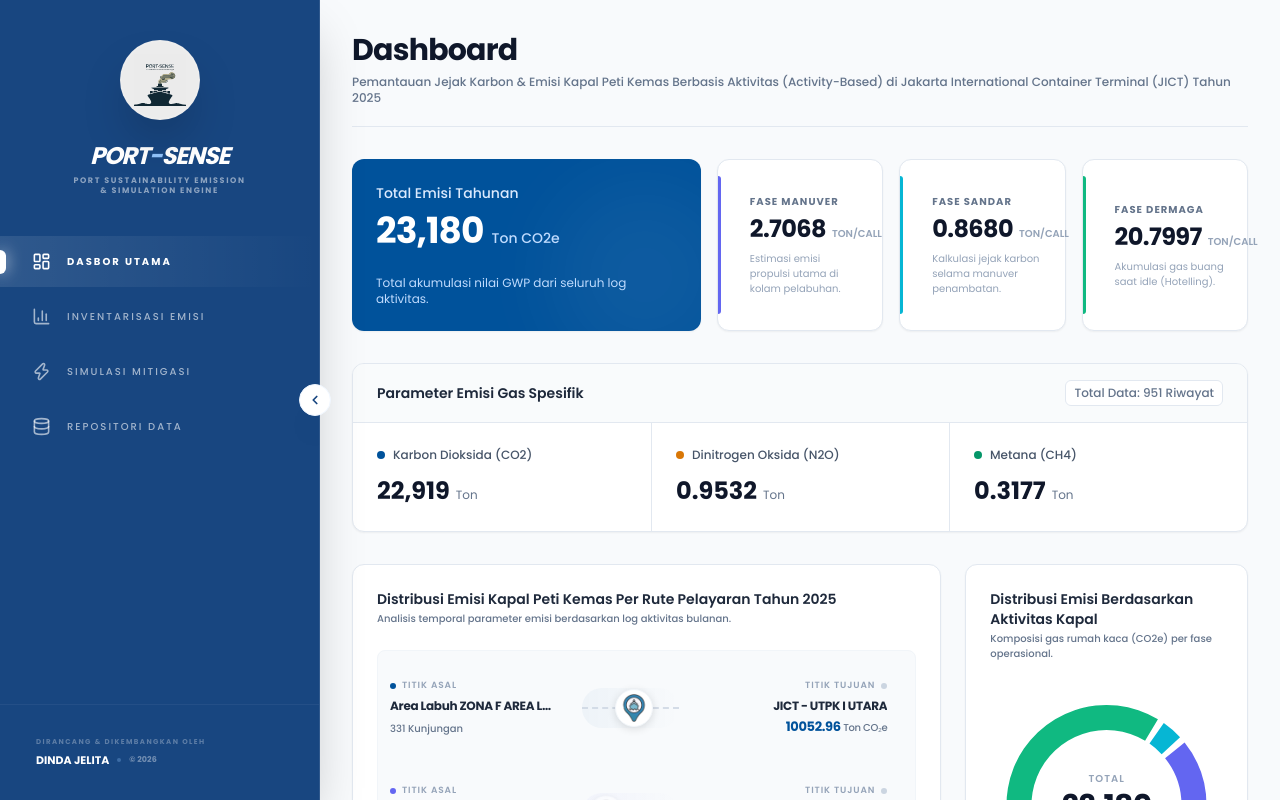
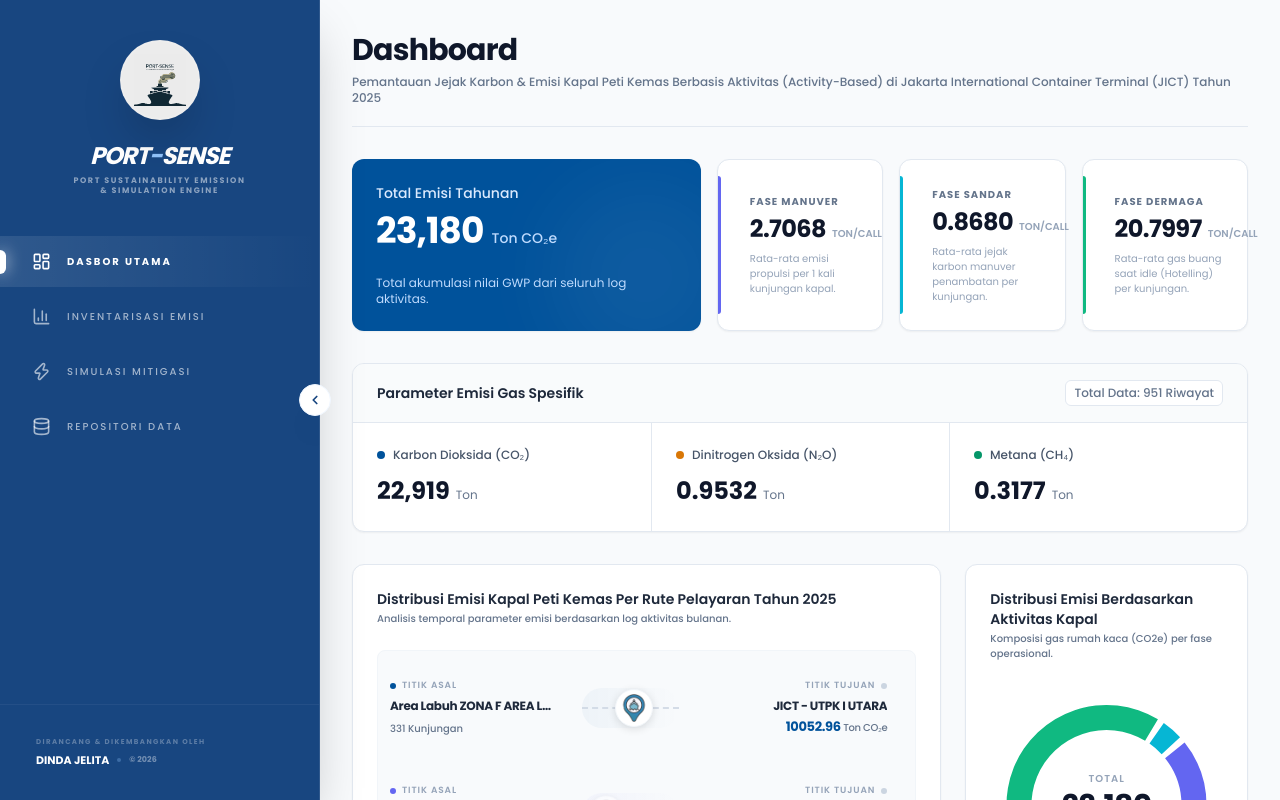
Before and after one commit to 404-ezze/Port-Sense, a React (Create React App) app: page / in a window 1280 px wide. Built offline with nearby package versions, Linux system fonts and the light colour scheme.

Commit message:
perubahan kpi dan rute

```diff
--- a/src/components/Dashboard/DigitalTwinOverview.js
+++ b/src/components/Dashboard/DigitalTwinOverview.js
@@ -89,12 +89,14 @@ const DigitalTwinOverview = ({ vesselData }) => {
             <p className="text-sm font-medium text-blue-100 mb-2">Total Emisi Tahunan</p>
             <div className="flex items-baseline gap-2">
               <h3 className="text-4xl font-bold tracking-tight">{stats.co2e}</h3>
-              <span className="text-sm font-medium text-blue-200">Ton CO2e</span>
+              <span className="text-sm font-medium text-blue-200">Ton CO₂e</span>
             </div>
           </div>
           <p className="text-xs text-blue-200 mt-6 relative z-10">Total akumulasi nilai GWP dari seluruh log aktivitas.</p>
           <div className="absolute -right-10 -bottom-10 w-48 h-48 bg-white opacity-5 rounded-full blur-2xl pointer-events-none"></div>
         </div>
+
+        {/* KOTAK FASE MANUVER (Perbaikan Teks) */}
         <div className="bg-white rounded-xl p-5 border border-slate-200 shadow-sm flex flex-col justify-center relative">
           <div className="absolute left-0 top-4 bottom-4 w-[3px] bg-[#6366F1] rounded-r-md"></div>
           <div className="pl-3">
@@ -103,10 +105,11 @@ const DigitalTwinOverview = ({ vesselData }) => {
               <h4 className="text-2xl font-bold text-slate-900 tracking-tight">{stats.mnv}</h4>
               <span className="text-[10px] font-semibold text-slate-400">TON/CALL</span>
             </div>
-            <p className="text-[10px] text-slate-400 mt-1.5">Estimasi emisi propulsi utama di kolam pelabuhan.</p>
+            <p className="text-[10px] text-slate-400 mt-1.5">Rata-rata emisi propulsi per 1 kali kunjungan kapal.</p>
           </div>
         </div>
 
+        {/* KOTAK FASE SANDAR (Perbaikan Teks) */}
         <div className="bg-white rounded-xl p-5 border border-slate-200 shadow-sm flex flex-col justify-center relative">
           <div className="absolute left-0 top-4 bottom-4 w-[3px] bg-[#06B6D4] rounded-r-md"></div>
           <div className="pl-3">
@@ -115,10 +118,11 @@ const DigitalTwinOverview = ({ vesselData }) => {
               <h4 className="text-2xl font-bold text-slate-900 tracking-tight">{stats.brt}</h4>
               <span className="text-[10px] font-semibold text-slate-400">TON/CALL</span>
             </div>
-            <p className="text-[10px] text-slate-400 mt-1.5">Kalkulasi jejak karbon selama manuver penambatan.</p>
+            <p className="text-[10px] text-slate-400 mt-1.5">Rata-rata jejak karbon manuver penambatan per kunjungan.</p>
           </div>
         </div>
 
+        {/* KOTAK FASE DERMAGA (Perbaikan Teks) */}
         <div className="bg-white rounded-xl p-5 border border-slate-200 shadow-sm flex flex-col justify-center relative">
           <div className="absolute left-0 top-4 bottom-4 w-[3px] bg-[#10B981] rounded-r-md"></div>
           <div className="pl-3">
@@ -127,7 +131,7 @@ const DigitalTwinOverview = ({ vesselData }) => {
               <h4 className="text-2xl font-bold text-slate-900 tracking-tight">{stats.hot}</h4>
               <span className="text-[10px] font-semibold text-slate-400">TON/CALL</span>
             </div>
-            <p className="text-[10px] text-slate-400 mt-1.5">Akumulasi gas buang saat idle (Hotelling).</p>
+            <p className="text-[10px] text-slate-400 mt-1.5">Rata-rata gas buang saat idle (Hotelling) per kunjungan.</p>
           </div>
         </div>
 
@@ -145,7 +149,7 @@ const DigitalTwinOverview = ({ vesselData }) => {
           <div className="p-6 hover:bg-slate-50/50 transition-colors">
             <div className="flex items-center gap-2 mb-3">
               <div className="w-2 h-2 rounded-full bg-[#00529B]"></div>
-              <p className="text-xs font-medium text-slate-600">Karbon Dioksida (CO2)</p>
+              <p className="text-xs font-medium text-slate-600">Karbon Dioksida (CO₂)</p>
             </div>
             <div className="flex items-baseline gap-1.5">
               <h4 className="text-2xl font-bold text-slate-900">{stats.co2}</h4>
@@ -156,7 +160,7 @@ const DigitalTwinOverview = ({ vesselData }) => {
           <div className="p-6 hover:bg-slate-50/50 transition-colors">
             <div className="flex items-center gap-2 mb-3">
               <div className="w-2 h-2 rounded-full bg-[#D97706]"></div>
-              <p className="text-xs font-medium text-slate-600">Dinitrogen Oksida (N2O)</p>
+              <p className="text-xs font-medium text-slate-600">Dinitrogen Oksida (N₂O)</p>
             </div>
             <div className="flex items-baseline gap-1.5">
               <h4 className="text-2xl font-bold text-slate-900">{stats.n2o}</h4>
@@ -167,7 +171,7 @@ const DigitalTwinOverview = ({ vesselData }) => {
           <div className="p-6 hover:bg-slate-50/50 transition-colors">
             <div className="flex items-center gap-2 mb-3">
               <div className="w-2 h-2 rounded-full bg-[#059669]"></div>
-              <p className="text-xs font-medium text-slate-600">Metana (CH4)</p>
+              <p className="text-xs font-medium text-slate-600">Metana (CH₄)</p>
             </div>
             <div className="flex items-baseline gap-1.5">
               <h4 className="text-2xl font-bold text-slate-900">{stats.ch4}</h4>
--- a/src/components/Dashboard/MapView.js
+++ b/src/components/Dashboard/MapView.js
@@ -62,7 +62,7 @@ const MapView = ({ vessels = [] }) => {
     return Object.values(routeMap).map((r) => {
       const totalCO2e = r.co2_total + (r.ch4_total * GWP_CH4) + (r.n2o_total * GWP_N2O);
       return { ...r, co2e: totalCO2e };
-    }).sort((a, b) => b.co2e - a.co2e);
+    }).sort((a, b) => b.calls - a.calls); // PERBAIKAN LOGIKA: Diurutkan berdasarkan jumlah kunjungan (calls/trip)
   }, [vessels]);
 
   const grandTotalCO2e = useMemo(() => {
--- a/src/components/VesselSizeAnalysis.js
+++ b/src/components/VesselSizeAnalysis.js
@@ -24,6 +24,11 @@ const VesselSizeAnalysis = ({ vesselData }) => {
 
     const getSortWeight = (label) => {
       const str = label.toLowerCase();
+
+      // Jika kategori adalah "lainnya" atau kosong, lempar ke paling bawah
+      if (str === "lainnya" || str === "") return -1;
+
+      // Pengecekan berbasis teks (opsional jika label menggunakan nama kelas)
       if (str.includes('ultra')) return 12000;
       if (str.includes('new panamax')) return 8000;
       if (str.includes('post-panamax') || str.includes('post panamax')) return 5000;
@@ -32,8 +37,11 @@ const VesselSizeAnalysis = ({ vesselData }) => {
       if (str.includes('feeder')) return 1000;
       if (str.includes('small')) return 100;
 
-      const match = label.match(/\d+/);
+      // PERBAIKAN SORTING: Hapus tanda titik pada format ribuan ("1.000" menjadi "1000") sebelum diekstrak angkanya
+      const cleanStr = str.replace(/\./g, '');
+      const match = cleanStr.match(/\d+/);
       if (match) return parseInt(match[0], 10);
+
       return 0;
     };
 
```
